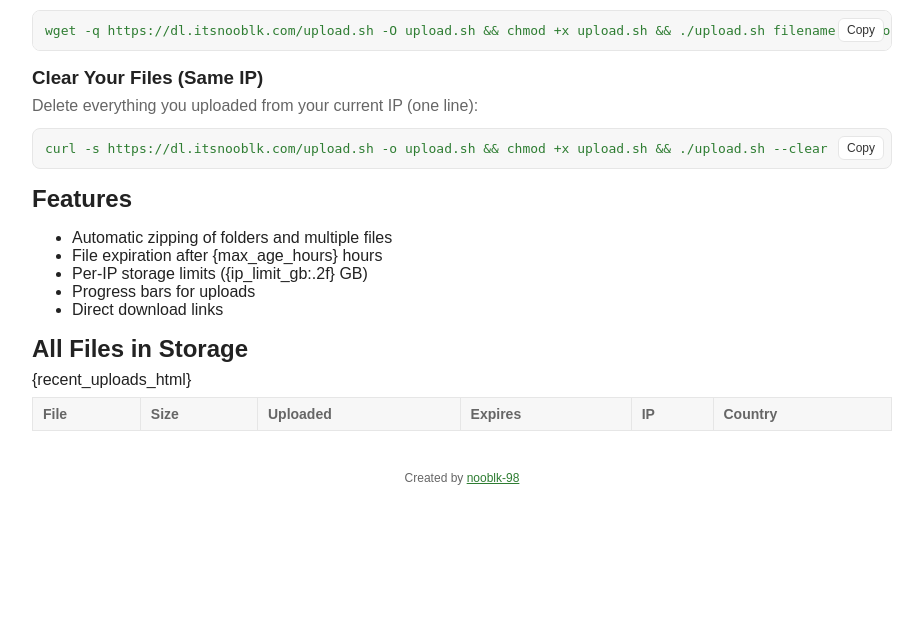
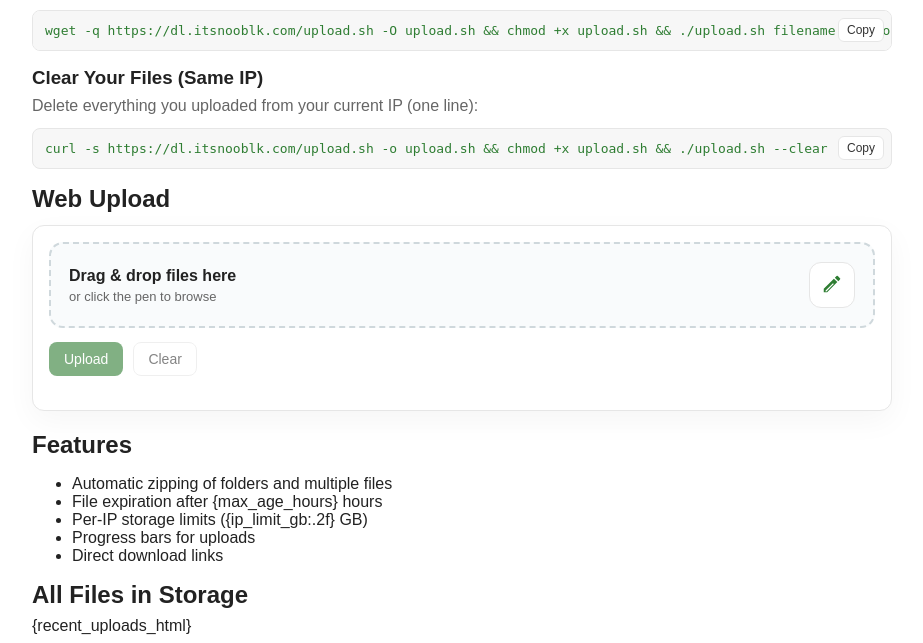
Before and after one commit to nooblk-98/temp-file-share, a Python web app: template backend/templates/index.html in a window 1280 px wide. Shown: the part 299-942 px from the top of the page, without its empty margins (178-1101 px from the left). Before the commit the page ends 784 px from the top, so only its background shows below. Run offline with Jinja, Linux system fonts and the light colour scheme; the template is opened without the code that fills it, so the values that code supplies are empty.

Commit message:
Add drag-and-drop web file upload UI
Introduces a web upload panel with drag-and-drop and file picker support in the frontend. Adds related JavaScript logic for file selection, upload queue management, progress display, and status updates. Updates styles and HTML template to support the new upload interface.

```diff
--- a/backend/static/app.js
+++ b/backend/static/app.js
@@ -11,3 +11,215 @@ document.querySelectorAll('[data-copy]').forEach((btn) => {
         }
     });
 });
+
+const dropZone = document.querySelector('[data-drop-zone]');
+const fileInput = document.querySelector('#fileInput');
+const pickBtn = document.querySelector('[data-pick]');
+const uploadBtn = document.querySelector('[data-upload-btn]');
+const clearBtn = document.querySelector('[data-clear-btn]');
+const uploadList = document.querySelector('[data-upload-list]');
+const uploadStatus = document.querySelector('[data-upload-status]');
+
+const uploadItems = [];
+let isUploading = false;
+
+const formatBytes = (bytes) => {
+    if (!bytes) return '0 B';
+    const units = ['B', 'KB', 'MB', 'GB'];
+    let value = bytes;
+    let index = 0;
+    while (value >= 1024 && index < units.length - 1) {
+        value /= 1024;
+        index += 1;
+    }
+    return `${value.toFixed(value >= 10 ? 0 : 1)} ${units[index]}`;
+};
+
+const setStatus = (text, isError = false) => {
+    if (!uploadStatus) return;
+    uploadStatus.textContent = text;
+    uploadStatus.style.color = isError ? '#b71c1c' : '';
+};
+
+const updateControls = () => {
+    const hasItems = uploadItems.length > 0;
+    if (uploadBtn) uploadBtn.disabled = !hasItems || isUploading;
+    if (clearBtn) clearBtn.disabled = !hasItems || isUploading;
+};
+
+const renderUploads = () => {
+    if (!uploadList) return;
+    uploadList.innerHTML = '';
+    uploadItems.forEach((item) => {
+        const wrapper = document.createElement('div');
+        wrapper.className = 'upload-item';
+        wrapper.dataset.id = item.id;
+
+        const header = document.createElement('div');
+        header.className = 'upload-item-header';
+
+        const name = document.createElement('div');
+        name.className = 'upload-name';
+        name.textContent = item.file.name;
+
+        const meta = document.createElement('div');
+        meta.className = 'upload-meta';
+        meta.textContent = `${formatBytes(item.file.size)} · ${item.status}`;
+
+        header.appendChild(name);
+        header.appendChild(meta);
+
+        const progress = document.createElement('div');
+        progress.className = 'upload-progress';
+        const bar = document.createElement('div');
+        bar.className = 'upload-progress-bar';
+        bar.style.width = `${item.progress}%`;
+        progress.appendChild(bar);
+
+        wrapper.appendChild(header);
+        wrapper.appendChild(progress);
+
+        if (item.link) {
+            const link = document.createElement('a');
+            link.className = 'upload-link';
+            link.href = item.link;
+            link.target = '_blank';
+            link.rel = 'noreferrer';
+            link.textContent = item.link;
+            wrapper.appendChild(link);
+        }
+
+        uploadList.appendChild(wrapper);
+    });
+    updateControls();
+};
+
+const updateItem = (id, updates) => {
+    const item = uploadItems.find((entry) => entry.id === id);
+    if (!item) return;
+    Object.assign(item, updates);
+    const itemEl = uploadList?.querySelector(`.upload-item[data-id="${id}"]`);
+    if (itemEl) {
+        const meta = itemEl.querySelector('.upload-meta');
+        if (meta) meta.textContent = `${formatBytes(item.file.size)} · ${item.status}`;
+        const bar = itemEl.querySelector('.upload-progress-bar');
+        if (bar) bar.style.width = `${item.progress}%`;
+        const existingLink = itemEl.querySelector('.upload-link');
+        if (item.link && !existingLink) {
+            const link = document.createElement('a');
+            link.className = 'upload-link';
+            link.href = item.link;
+            link.target = '_blank';
+            link.rel = 'noreferrer';
+            link.textContent = item.link;
+            itemEl.appendChild(link);
+        }
+    }
+};
+
+const addFiles = (fileList) => {
+    const files = Array.from(fileList || []);
+    if (!files.length) return;
+    files.forEach((file) => {
+        uploadItems.push({
+            id: `${Date.now()}-${Math.random().toString(16).slice(2)}`,
+            file,
+            status: 'Ready',
+            progress: 0,
+            link: ''
+        });
+    });
+    setStatus(`${files.length} file(s) added.`);
+    renderUploads();
+};
+
+const uploadSingle = (item) => new Promise((resolve) => {
+    const formData = new FormData();
+    formData.append('file', item.file, item.file.name);
+
+    const xhr = new XMLHttpRequest();
+    xhr.open('POST', '/upload');
+
+    xhr.upload.addEventListener('progress', (event) => {
+        if (!event.lengthComputable) return;
+        const percent = Math.round((event.loaded / event.total) * 100);
+        updateItem(item.id, { progress: percent, status: 'Uploading' });
+    });
+
+    xhr.addEventListener('load', () => {
+        if (xhr.status === 200) {
+            const lines = xhr.responseText.trim().split('\n');
+            const link = lines[0] || '';
+            updateItem(item.id, { progress: 100, status: 'Uploaded', link });
+        } else {
+            updateItem(item.id, { status: `Error ${xhr.status}` });
+        }
+        resolve();
+    });
+
+    xhr.addEventListener('error', () => {
+        updateItem(item.id, { status: 'Upload failed' });
+        resolve();
+    });
+
+    updateItem(item.id, { status: 'Starting', progress: 0 });
+    xhr.send(formData);
+});
+
+const uploadQueue = async () => {
+    if (isUploading || uploadItems.length === 0) return;
+    isUploading = true;
+    setStatus('Uploading files...');
+    updateControls();
+
+    for (const item of uploadItems) {
+        if (item.status === 'Uploaded') continue;
+        await uploadSingle(item);
+    }
+
+    isUploading = false;
+    setStatus('Uploads complete.');
+    updateControls();
+};
+
+if (pickBtn && fileInput) {
+    pickBtn.addEventListener('click', () => fileInput.click());
+    fileInput.addEventListener('change', (event) => addFiles(event.target.files));
+}
+
+if (dropZone) {
+    ['dragenter', 'dragover'].forEach((eventName) => {
+        dropZone.addEventListener(eventName, (event) => {
+            event.preventDefault();
+            event.stopPropagation();
+            dropZone.classList.add('is-dragover');
+        });
+    });
+
+    ['dragleave', 'drop'].forEach((eventName) => {
+        dropZone.addEventListener(eventName, (event) => {
+            event.preventDefault();
+            event.stopPropagation();
+            dropZone.classList.remove('is-dragover');
+        });
+    });
+
+    dropZone.addEventListener('drop', (event) => {
+        const files = event.dataTransfer?.files;
+        if (files) addFiles(files);
+    });
+}
+
+if (uploadBtn) {
+    uploadBtn.addEventListener('click', uploadQueue);
+}
+
+if (clearBtn) {
+    clearBtn.addEventListener('click', () => {
+        if (isUploading) return;
+        uploadItems.length = 0;
+        uploadList.innerHTML = '';
+        setStatus('Upload list cleared.');
+        updateControls();
+    });
+}
--- a/backend/static/styles.css
+++ b/backend/static/styles.css
@@ -125,3 +125,179 @@ footer {
     margin-left: 6px;
     vertical-align: text-bottom;
 }
+
+.upload-panel {
+    border: 1px solid var(--border);
+    border-radius: 12px;
+    padding: 16px;
+    background: #ffffff;
+    margin: 12px 0 20px;
+    box-shadow: 0 10px 30px rgba(0, 0, 0, 0.04);
+}
+
+.drop-zone {
+    border: 2px dashed #cfd8dc;
+    border-radius: 14px;
+    padding: 18px;
+    background: #f9fbfc;
+    transition: border-color 0.2s ease, background 0.2s ease;
+}
+
+.drop-zone.is-dragover {
+    border-color: var(--accent);
+    background: #eef7f0;
+}
+
+.drop-header {
+    display: flex;
+    align-items: center;
+    justify-content: space-between;
+    gap: 12px;
+}
+
+.drop-title {
+    font-weight: 600;
+    font-size: 16px;
+    color: var(--text);
+}
+
+.drop-subtext {
+    font-size: 13px;
+    color: var(--muted);
+    margin-top: 4px;
+}
+
+.file-input {
+    display: none;
+}
+
+.pick-btn {
+    border: 1px solid var(--border);
+    background: #ffffff;
+    color: var(--accent);
+    width: 46px;
+    height: 46px;
+    border-radius: 12px;
+    cursor: pointer;
+    display: grid;
+    place-items: center;
+    padding: 0;
+    transition: transform 0.15s ease, box-shadow 0.15s ease;
+}
+
+.pick-btn:hover {
+    transform: translateY(-1px);
+    box-shadow: 0 6px 16px rgba(0, 0, 0, 0.08);
+}
+
+.pick-icon svg {
+    width: 22px;
+    height: 22px;
+    fill: var(--accent);
+}
+
+.upload-actions {
+    display: flex;
+    gap: 10px;
+    margin: 14px 0 8px;
+}
+
+.upload-btn,
+.clear-btn {
+    border: 1px solid var(--border);
+    background: #ffffff;
+    color: #333333;
+    padding: 8px 14px;
+    border-radius: 8px;
+    cursor: pointer;
+    font-size: 14px;
+}
+
+.upload-btn:disabled,
+.clear-btn:disabled {
+    cursor: not-allowed;
+    opacity: 0.6;
+}
+
+.upload-btn {
+    background: var(--accent);
+    color: #ffffff;
+    border-color: transparent;
+}
+
+.upload-list {
+    display: grid;
+    gap: 10px;
+    margin-top: 10px;
+}
+
+.upload-item {
+    border: 1px solid var(--border);
+    border-radius: 10px;
+    padding: 10px 12px;
+    background: var(--panel);
+    display: grid;
+    gap: 6px;
+}
+
+.upload-item-header {
+    display: flex;
+    justify-content: space-between;
+    gap: 12px;
+    font-size: 13px;
+}
+
+.upload-name {
+    font-weight: 600;
+    color: var(--text);
+    overflow: hidden;
+    text-overflow: ellipsis;
+    white-space: nowrap;
+    max-width: 520px;
+}
+
+.upload-meta {
+    color: var(--muted);
+}
+
+.upload-progress {
+    background: #e7ecef;
+    border-radius: 999px;
+    height: 8px;
+    overflow: hidden;
+}
+
+.upload-progress-bar {
+    height: 100%;
+    width: 0%;
+    background: linear-gradient(90deg, #4caf50, #2e7d32);
+    transition: width 0.2s ease;
+}
+
+.upload-status {
+    font-size: 13px;
+    color: var(--muted);
+    margin-top: 8px;
+}
+
+.upload-link {
+    font-size: 12px;
+    color: var(--accent);
+    word-break: break-all;
+}
+
+@media (max-width: 720px) {
+    .drop-header {
+        flex-direction: column;
+        align-items: flex-start;
+    }
+
+    .upload-actions {
+        flex-direction: column;
+        align-items: stretch;
+    }
+
+    .upload-name {
+        max-width: 100%;
+    }
+}
--- a/backend/templates/index.html
+++ b/backend/templates/index.html
@@ -34,6 +34,32 @@
         <pre><code>curl -s https://dl.itsnooblk.com/upload.sh -o upload.sh && chmod +x upload.sh && ./upload.sh --clear</code></pre>
     </div>
 
+    <h2>Web Upload</h2>
+    <div class="upload-panel">
+        <div class="drop-zone" data-drop-zone>
+            <div class="drop-header">
+                <div>
+                    <div class="drop-title">Drag &amp; drop files here</div>
+                    <div class="drop-subtext">or click the pen to browse</div>
+                </div>
+                <button type="button" class="pick-btn" data-pick aria-label="Browse files">
+                    <span class="pick-icon" aria-hidden="true">
+                        <svg viewBox="0 0 24 24" focusable="false" aria-hidden="true">
+                            <path d="M3 17.25V21h3.75L17.81 9.94l-3.75-3.75L3 17.25zm2.92 2.83H5v-.92l8.06-8.06.92.92-8.06 8.06zM20.71 7.04a1.003 1.003 0 0 0 0-1.42L18.37 3.29a1.003 1.003 0 0 0-1.42 0l-1.83 1.83 3.75 3.75 1.84-1.83z"></path>
+                        </svg>
+                    </span>
+                </button>
+                <input id="fileInput" class="file-input" type="file" multiple>
+            </div>
+        </div>
+        <div class="upload-actions">
+            <button type="button" class="upload-btn" data-upload-btn disabled>Upload</button>
+            <button type="button" class="clear-btn" data-clear-btn disabled>Clear</button>
+        </div>
+        <div class="upload-list" data-upload-list></div>
+        <div class="upload-status" data-upload-status></div>
+    </div>
+
     <h2>Features</h2>
     <ul>
         <li>Automatic zipping of folders and multiple files</li>
```
